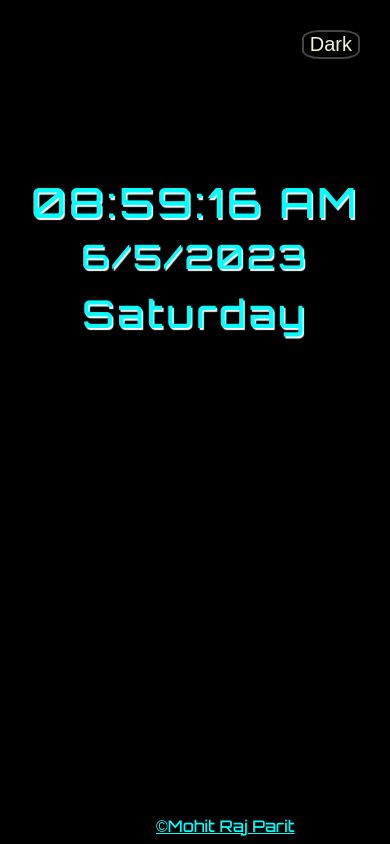
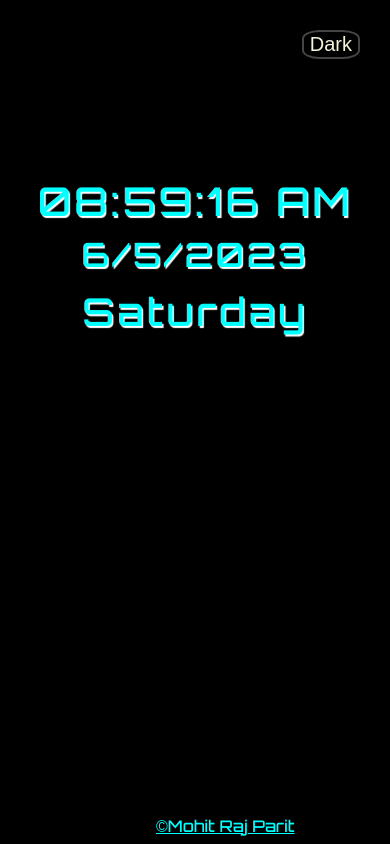
Before and after one commit to mohitrajparit/Digittal-Clock, a plain HTML site: page index.html in a window 390 px wide. Drawn offline with Linux system fonts and the light colour scheme.

Commit message:
Update style.css

```diff
--- a/style.css
+++ b/style.css
@@ -93,7 +93,7 @@ button{
         letter-spacing: 0.2rem;
     }
     .time{
-        font-size: 260%;
+        font-size: 248%;
         letter-spacing: 0.2rem;
     }
     .day{
```
